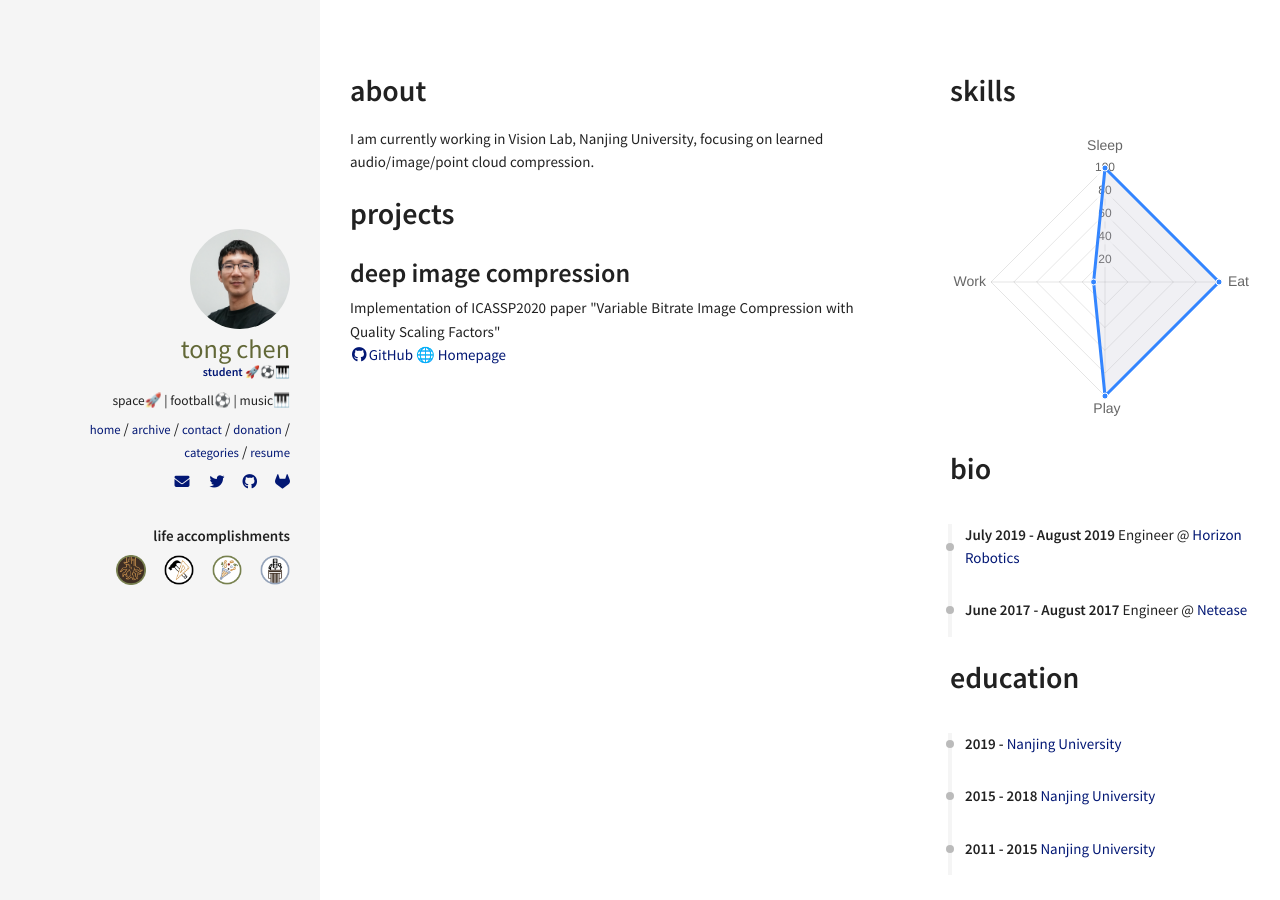
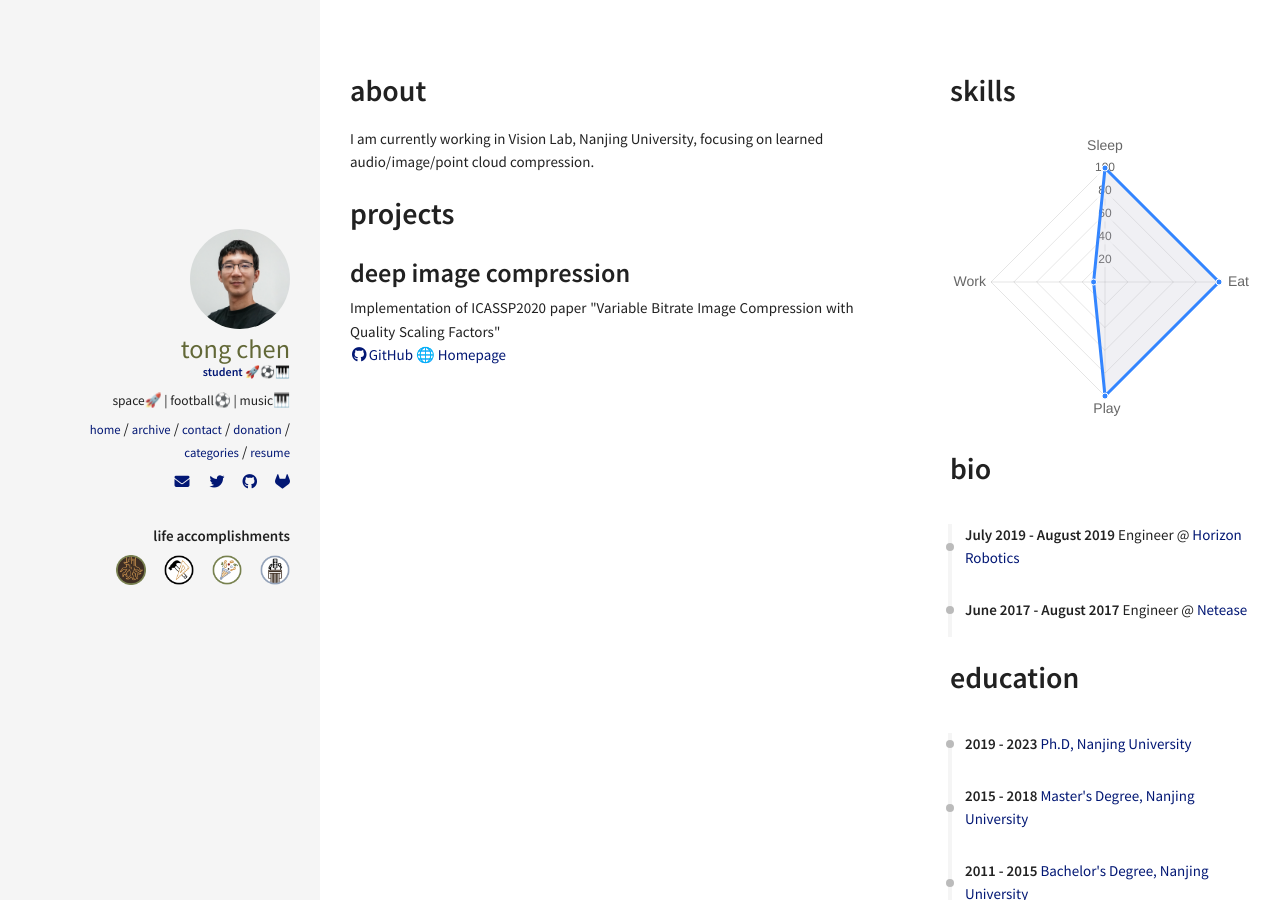
Before and after one commit to tongxyh/tongxyh.github.io, a Jekyll site: the page built from resume.html, in a window 1280 px wide. Built offline with Jekyll 4.4.1, drawn with Linux system fonts in a browser that asks for light colours; nearby versions of some CDN libraries.

Commit message:
Update education.yml

```diff
--- a/_data/index/education.yml
+++ b/_data/index/education.yml
@@ -1,14 +1,14 @@
-- name: Nanjing University
+- name: Ph.D, Nanjing University
   link: http://vision.nju.edu.cn/
-  date: 2019 -
+  date: 2019 - 2023
   descr: <br> Ph.D in Information and Communication Engineering.
 
-- name: Nanjing University
+- name: Master's Degree, Nanjing University
   link: http://vision.nju.edu.cn/
   date: 2015 - 2018
   descr: <br> Graduation with M.S. in Signal And Information Processing.
 
-- name: Nanjing University
+- name: Bachelor's Degree, Nanjing University
   link: http://www.nju.edu.cn/
   date: 2011 - 2015
   descr: <br> Graduation with B.S. in Electronic Information Science And Technology.
```
